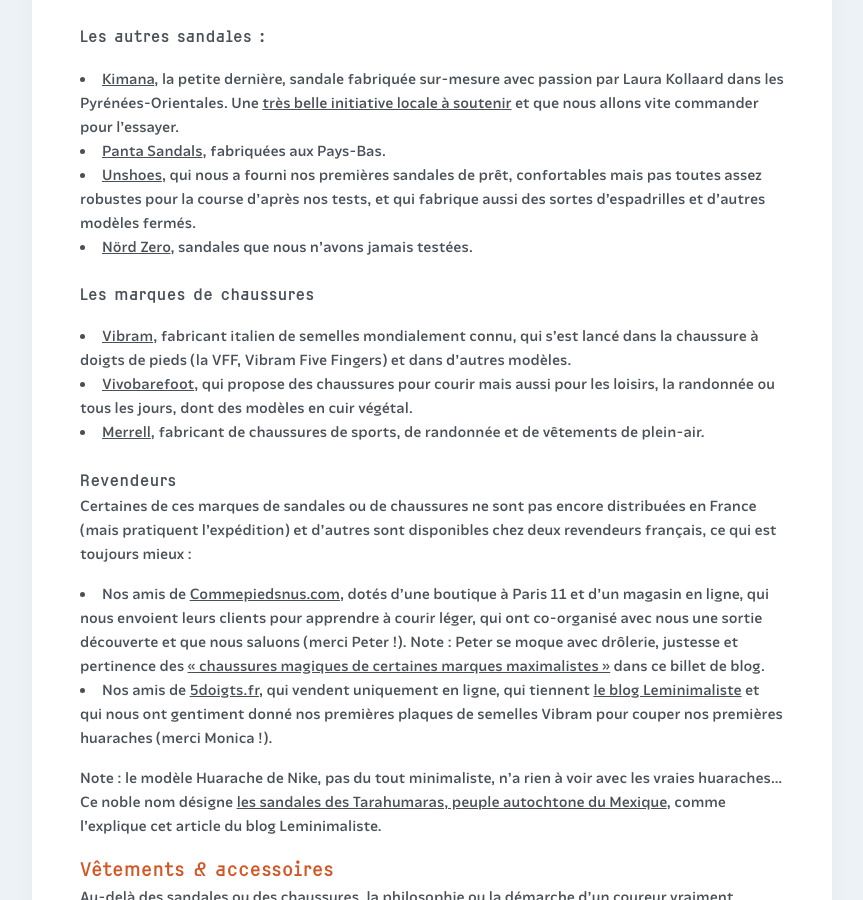
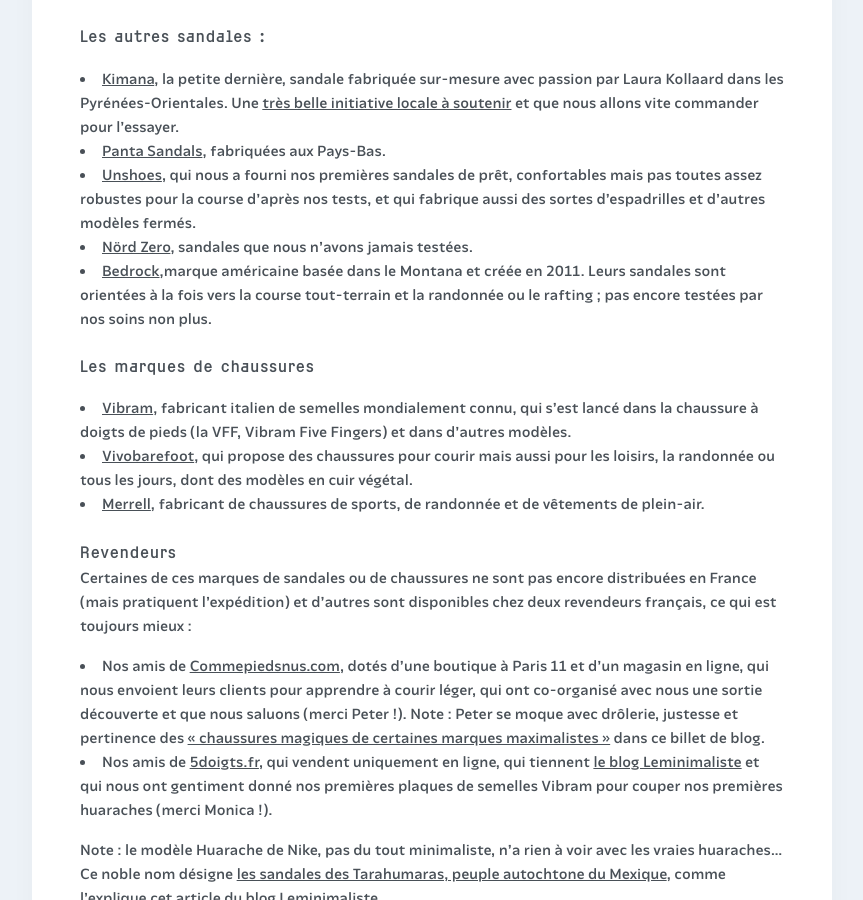
Before and after one commit to courirpaleo/courirpaleo.github.io, a Jekyll site: the page built from _pages/ressources.md, in a window 1280 px wide and 900 px high, scrolled down 9182 px. Shown: the whole window, without its empty margins (208-1071 px from the left). Built offline with Jekyll 4.4.1, drawn with Linux system fonts in a browser that asks for light colours; some web fonts are replaced.

Commit message:
Update ressources.md

```diff
--- a/_pages/ressources.md
+++ b/_pages/ressources.md
@@ -102,6 +102,7 @@
 - [Panta Sandals](https://pantasandals.com/fr), fabriquées aux Pays-Bas.
 - [Unshoes](https://www.unshoesusa.com), qui nous a fourni nos premières sandales de prêt, confortables mais pas toutes assez robustes pour la course d'après nos tests, et qui fabrique aussi des sortes d'espadrilles et d'autres modèles fermés.
 - [Nörd Zero](https://nordrepublic.com/fr/produit/sandales-minimalistes-nord-zero), sandales que nous n'avons jamais testées.
+- [Bedrock](https://bedrocksandals.com/pages/our-story),marque américaine basée dans le Montana et créée en 2011. Leurs sandales sont orientées à la fois vers la course tout-terrain et la randonnée ou le rafting&nbsp;; pas encore testées par nos soins non plus.
 
 #### Les marques de chaussures
 - [Vibram](https://www.vibram.fr), fabricant italien de semelles mondialement connu, qui s'est lancé dans la chaussure à doigts de pieds (la VFF, Vibram Five Fingers) et dans d'autres modèles.
```
